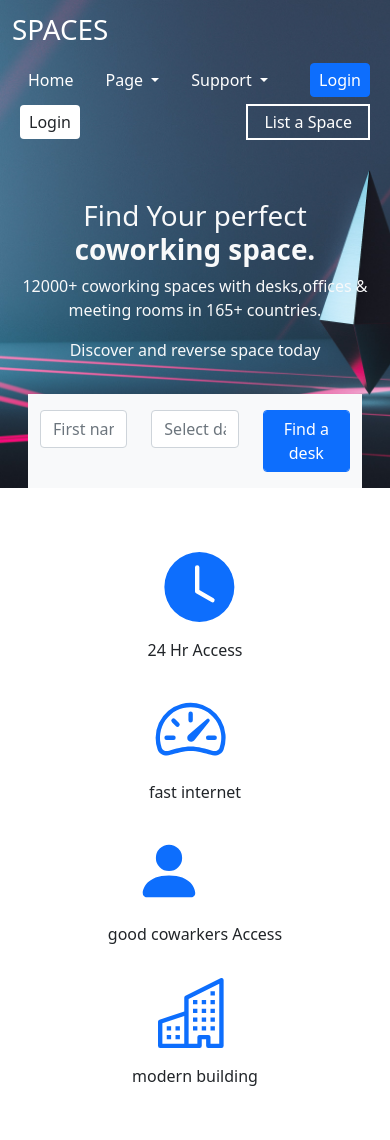
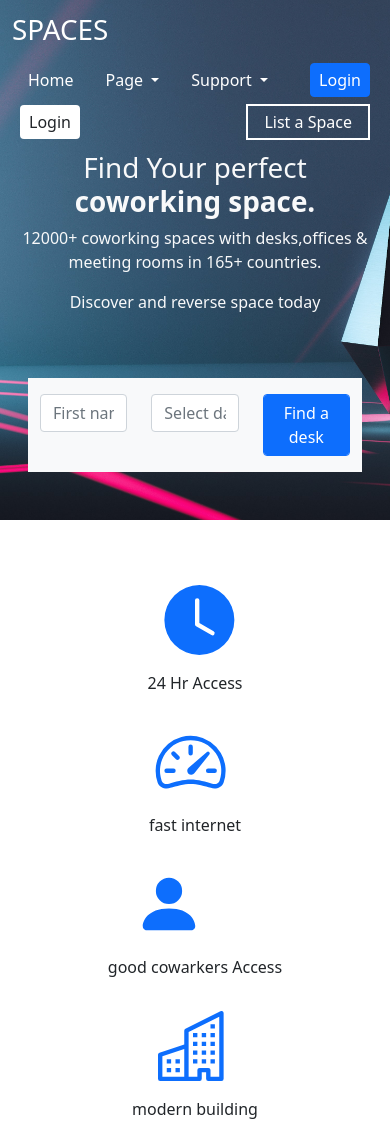
Before and after one commit to KarmurPraful/WMTTraining, a website: page 7.bootstrap/35.layout.html in a window 390 px wide. Shown: the top 1140 px of the page. Drawn offline with nearby package versions, Linux system fonts and the light colour scheme.

Commit message:
first commited in bootstrap layout completed1

```diff
--- a/7.bootstrap/35.layout.html
+++ b/7.bootstrap/35.layout.html
@@ -13,14 +13,19 @@
     <script src="jquery-3.6.0.min.js"></script>
     <script src="bootstrap.js"></script> -->
     <style>
+        .cnd{
+            border-bottom: 1px solid white;
+        }
 
         .header{
             background: url("/Images/forlayoutimg1.jpg");
             background-size: cover;
-            opacity: 1;
+
+
         }
         .container3{
             background-color:rgb(236, 243, 248);
+
         }
         .svg1{
             width: 90px;
@@ -61,8 +66,8 @@
 </head>
 <body>
     <div class="header opacity-5">
-        <div class="container mb-5">
-            <div class="row mb-5">
+        <div class="container cnd" >
+            <div class="row ">
                 <div class="col">
                     <div class="navbar navbar-expand-lg navbar-light bg-transparent">
                         <a class="navbar-brand font-wait text-white" href="#"><h1>SPACES</h1></a>
@@ -98,7 +103,9 @@
                         </ul>
                         <a class="btn btn-primary m-0 p-0 m-1 mx-2 px-2 py-1">Login</a>
                         <a class="btn bg-white m-0 p-0 m-1 mx-2 px-2 py-1">Login</a>
-                        <div class="text-white px-3 py-1 mx-2 " style="border: 2px solid white;"><p class="p-0 m-0">List a Space</p></div>
+                        <div class="text-white px-3 py-1 mx-2 " style="border: 2px solid white;">
+                            <p class="p-0 m-0">List a Space</p>
+                        </div>
                     </div>
                 </div>
 
@@ -112,7 +119,7 @@
                     <p class="text-center text-light">Discover and reverse space today</p>
                 </div>
             </div>
-            <div class="row m-0 my-3 g-4 mx-3 bg-light ">
+            <div class="row  my-5 mx-3 bg-light ">
                 <div class="col my-3">
                   <input type="text" class="form-control" placeholder="First name" aria-label="Search location">
                 </div>
@@ -123,10 +130,14 @@
                     <button class="btn btn-primary form-control">Find a desk</button>
                 </div>
             </div>
+            <div class="">
+
+            </div>
+
 
         </div>
     </div>
-    <div class="container">
+    <div class="container ">
 
         <div class="row mt-5">
             <div class="col-md-3 d-flex">
@@ -705,7 +716,7 @@
 
 
 
-                            <div class="card-text  mx-auto">
+                            <div class="card-text   mx-auto">
                                 <div class="">
                                     <div class="">
                                         <p class="text-muted "> get listed in the directory;</b></p>
@@ -924,7 +935,7 @@
     <div class="container5 ">
         <div class="container">
             <div class="row mt-5">
-                <div class="col-md-3  mx-auto">
+                <div class="col-md-3 mt-5 mx-auto">
                    <div class="row">
                        <div class="col-md-4 d-flex justify-content-center">
                         <svg width="500" height="50">
@@ -1146,8 +1157,8 @@
         <div class="container">
             <div class="row my-5">
 
-                <div class="row mb-3">
-                    <div class="col-md-3">
+                <div class="row mb-3 mt-5">
+                    <div class="col-md-3 ">
                         <p class="text-white fs-3 p-0 m-0 ">SPACES</p>
                         <p class="mt-2 mb-1 p-0 m-0   text-white text-muted">For those seeking the finest in
                             services and technology in a downtown business center,without
```
